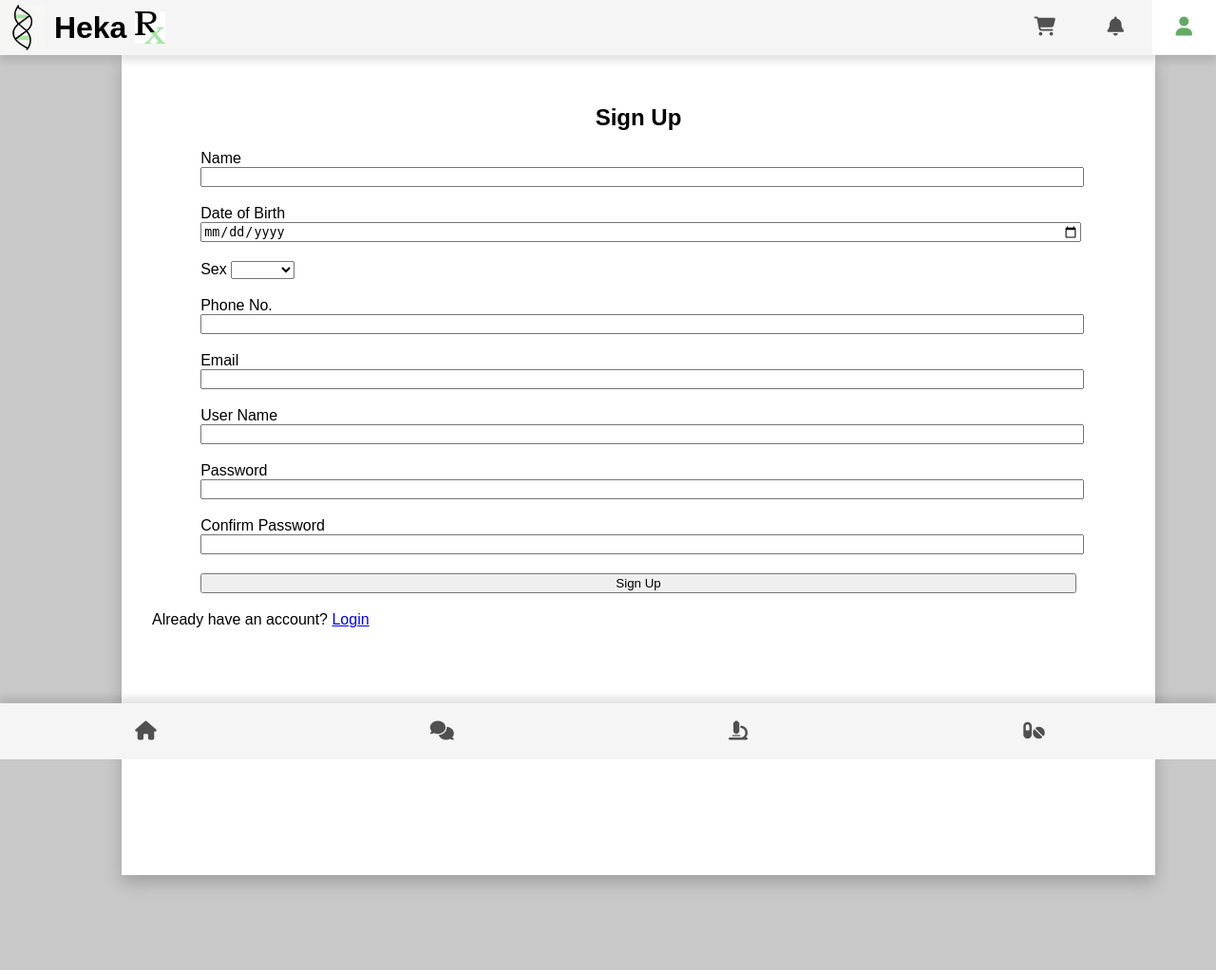
After one commit to arunima-patra/heka, a PHP site: page /sign-up.php in a window 1280 px wide. The commit adds this page. Shown: the whole page at 95% size. Run offline with PHP 8.4, Linux system fonts and the light colour scheme; some libraries are stand-ins or nearby versions.

Commit message:
Sql connectivity, User Functions

```diff
--- a/CSS/CSSMain.css
+++ b/CSS/CSSMain.css
@@ -7,6 +7,7 @@
 body {
     margin: 0;
     font-family: Arial, Verdana, Helvetica, sans-serif;
+    background-color: rgb(200, 200, 200);
 }
 
 .splash {
@@ -56,7 +57,7 @@ header {
 h1 {
     display: inline-block;
     color: rgb(0, 0, 0);
-    margin: 5px;
+    margin: 5px 0;
 }
 
 .header-logo {
@@ -118,6 +119,54 @@ nav a:hover {
     display: none;
 }
 
+main {
+    display: flex;
+    flex-wrap: wrap;
+    box-sizing: border-box;
+    padding-bottom: 100px;
+    min-height: 800px;
+}
+
+.ad-column {
+    display: none;
+}
+
+.content-column {
+    flex: 100%;
+    padding: 2.5%;
+    background-color: rgb(255, 255, 255);
+    min-height: 800px;
+    box-shadow: 0px 8px 16px 0px rgba(0,0,0,0.2);
+}
+
+h2 {
+    text-align: center;
+}
+
+.form-container {
+    margin: 0 5%;
+}
+
+form div {
+    margin-bottom: 1.2em;
+}
+
+input {
+    width: 100%;
+}
+
+@media all and (min-width: 768px) {
+    .ad-column {
+        display: block;
+        flex: 10%;
+        max-width: 10%;
+    }
+    .content-column {
+        flex: 80%;
+        max-width: 80%;
+    }
+}
+
 @media screen and (prefers-color-scheme: dark) {
     body {
         background-color: rgb(0, 0, 0);
--- /dev/null
+++ b/config.php
@@ -0,0 +1,7 @@
+<?php
+   define('DB_SERVER', 'localhost');
+   define('DB_USERNAME', 'u771646227_HekaAdmin');
+   define('DB_PASSWORD', 'Password1$');
+   define('DB_DATABASE', 'u771646227_Heka');
+   $conn = new mysqli(DB_SERVER,DB_USERNAME,DB_PASSWORD,DB_DATABASE);
+?>
--- /dev/null
+++ b/head.php
@@ -0,0 +1,29 @@
+<head>
+	<meta charset="utf-8">
+	<meta
+		name="viewport"
+		content="width=device-width, initial-scale=1"
+	>
+	<title><?php echo $title ?></title>
+	<link
+		rel="icon"
+		type="image/x-icon"
+		href="Images/logo-aru-green.png"
+	>
+	<link
+		rel="stylesheet"
+		type="text/css"
+		href="CSS/CSSMain.css"
+	>
+	<script
+		src="https://kit.fontawesome.com/c47bfd481a.js"
+		crossorigin="anonymous"
+	></script>
+	<noscript>
+		<link
+			rel="stylesheet"
+			type="text/css"
+			href="CSS/CSSNoScript.css"
+		>
+	</noscript>
+</head>
--- /dev/null
+++ b/sign-up.php
@@ -0,0 +1,165 @@
+<?php
+	session_start();
+	include 'config.php'
+?>
+
+<?php
+
+$error="";
+
+if ($_SERVER["REQUEST_METHOD"] == "POST") {
+	$username = $_POST['username'];
+	$password = $_POST['password'];
+	$name = $_POST['name'];
+	$dob = $_POST['dob'];
+	$sex = $_POST['sex'];
+	$phone = $_POST['phone'];
+	$email = $_POST['email'];
+	if ($conn->query("select UserName from Users where UserName = '".$username."';")->num_rows !== 0) {
+		$error = "Username taken. Enter different username.";
+	}
+	elseif ($conn->query("select Phone from Users where Phone = ".$phone.";")->num_rows !== 0) {
+		$error = "Account exists with given Phone number.";
+	}
+	elseif ($conn->query("select Email from Users where Email = '".$email."';")->num_rows !== 0) {
+		$error = "Account exists with given Email Address.";
+	}
+	elseif ($password !== $_POST['confirmpassword']) {
+		$error = "Password does not match.";
+	}
+	else {
+		$conn->query("insert into Users (FullName, DoB, Sex, Phone, Email, UserName, Password)
+		values ('$name', '$dob', '$sex', '$phone', '$email', '$username', '$password');");
+		$_SESSION['username'] == $username;
+		header("location:profile.php");
+	}
+}
+
+?>
+
+<!DOCTYPE html>
+<html>
+
+<?php
+	$title="Sign Up : Heka RX";
+	include 'head.php';
+?>
+
+<body>
+
+<?php
+	$activeNavTabs = array("Profile");
+	include 'template.php';
+?>
+
+<main>
+
+<div class="ad-column">
+	<?php
+		$adType = "desktop";
+		include 'ad.php';
+	?>
+</div>
+
+<div class="content-column">
+	<div class="form-container">
+		<h2>Sign Up</h2>
+		<form
+			method="post"
+			action="<?php
+						echo htmlspecialchars($_SERVER['PHP_SELF'])
+					;?>"
+		>
+			<div>
+				<label for="name">Name</label>
+				<input
+					type="text"
+					name="name"
+					id="name"
+					required
+				>
+			</div>
+			<div>
+				<label for="dob">Date of Birth</label>
+				<input
+					type="date"
+					name="dob"
+					id="dob"
+				>
+			</div>
+			<div>
+				<label for="sex">Sex</label>
+				<select name="sex" id="sex">
+					<option value="" hidden></option>
+					<option value="F">Female</option>
+					<option value="M">Male</option>
+				</select>
+			</div>
+			<div>
+				<label for="phone">Phone No.</label>
+				<input
+					type="tel"
+					name="phone"
+					id="phone"
+					required
+				>
+			</div>
+			<div>
+				<label for="email">Email</label>
+				<input
+					type="email"
+					name="email"
+					id="email"
+					required
+				>
+			</div>
+			<div>
+				<label for="username">User Name</label>
+				<input
+					type="text"
+					name="username"
+					id="username"
+					required
+				>
+			</div>
+			<div>
+				<label for="password">Password</label>
+				<input
+					type="password"
+					name="password"
+					id="password"
+					required
+				>
+			</div>
+			<div>
+				<label for="confirmpassword">
+					Confirm Password
+				</label>
+				<input
+					type="password"
+					name="confirmpassword"
+					id="confirmpassword"
+					required
+				>
+			</div>
+			<div>
+				<input type="submit" value="Sign Up">
+				<?php echo $error ?>
+			</div>
+		</form>
+	</div>
+	Already have an account? <a href="./login.php">Login</a>
+</div>
+
+<div class="ad-column">
+	<?php
+		$adType = "desktop";
+		include 'ad.php';
+	?>
+</div>
+
+</main>
+
+</body>
+
+</html>
--- a/template.php
+++ b/template.php
@@ -17,17 +17,17 @@
 	$headerNavTabs = array(
 						new NavTab(
 							"Cart",
-							"cart",
+							"./cart.php",
 							"cart-shopping"
 						),
 						new NavTab(
 							"Notifications",
-							"notifications",
+							"./notifications.php",
 							"bell"
 						),
 						new NavTab(
 							"Profile",
-							"./profile",
+							"./profile.php",
 							"user"
 						)
 					);
@@ -39,17 +39,17 @@
 						),
 						new NavTab(
 							"Consultation",
-							"./consultation",
-							"bell"
+							"./consultation.php",
+							"comments"
 						),
 						new NavTab(
 							"Tests",
-							"./tests",
+							"./tests.php",
 							"microscope"
 						),
 						new NavTab(
 							"Medicine",
-							"./medicine",
+							"./medicine.php",
 							"pills"
 						)
 					);
```
Also changed, not shown: index.php (+32 -30 lines), login.php (added, +82 -0 lines), logout.php (added, +9 -0 lines), product-table.php (added, +15 -0 lines), profile.php (added, +71 -0 lines), users-table.php (added, +16 -0 lines), .htaccess, ad.php (added).
